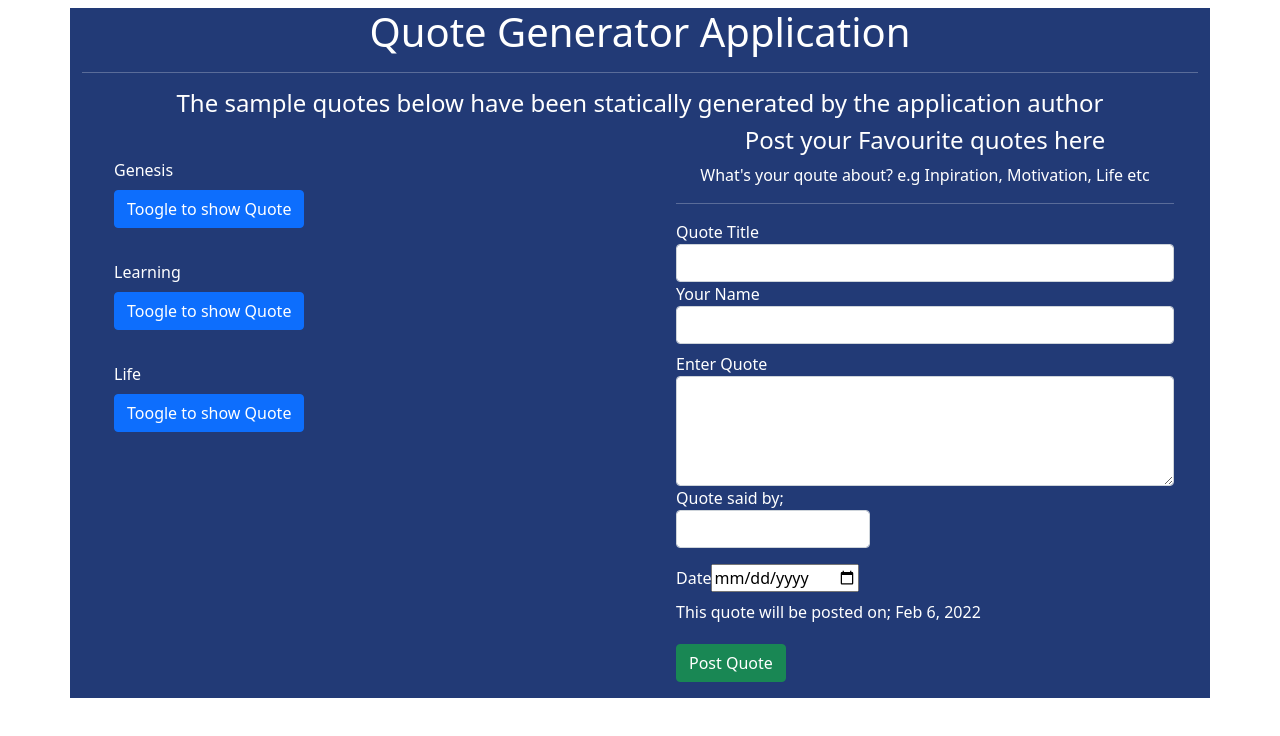
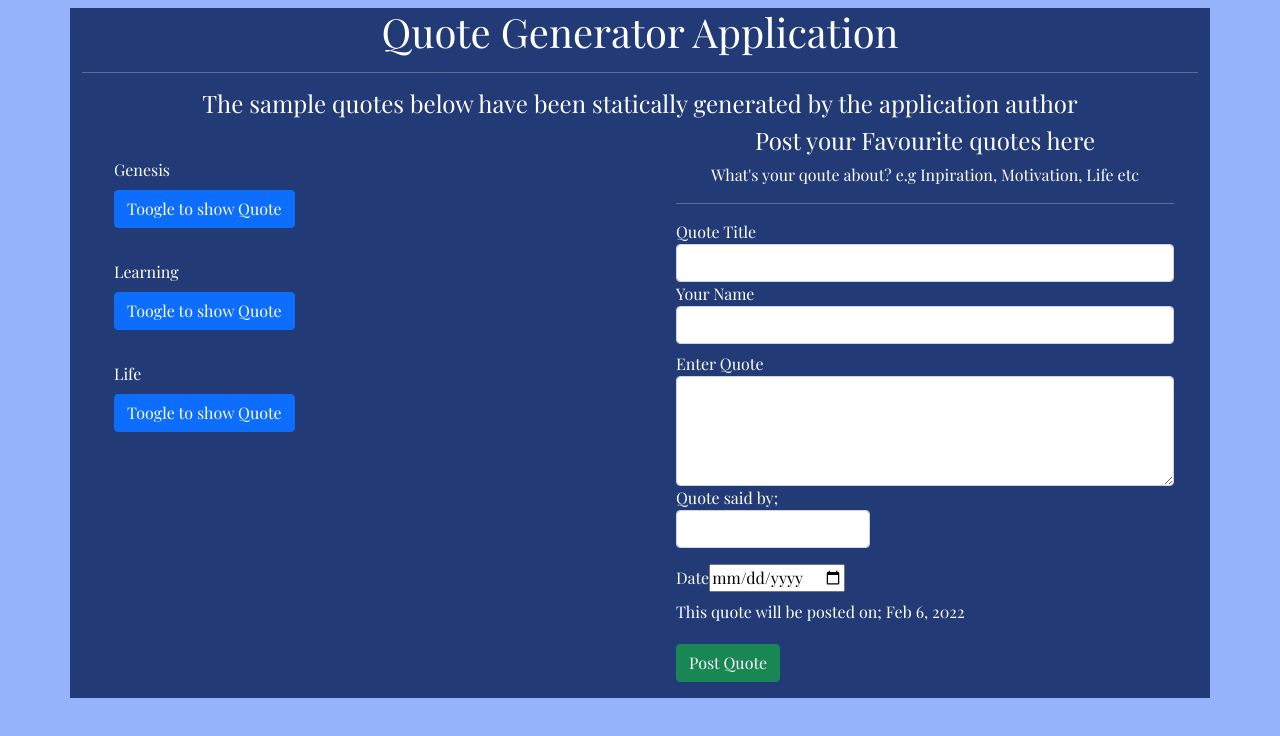
Before and after one commit to kimperria/Quote-App, an Angular app: page / in a window 1280 px wide. Shown: the top 736 px of the page. Built offline with nearby package versions, Linux system fonts and the light colour scheme.

Commit message:
reset:font styles

```diff
--- a/src/app/quote/quote.component.css
+++ b/src/app/quote/quote.component.css
@@ -1,5 +1,6 @@
 *{
     color: white;
+
 }
 .container{
     background-color: #223a76;
--- a/src/styles.css
+++ b/src/styles.css
@@ -1,2 +1,11 @@
 /* You can add global styles to this file, and also import other style files */
-@import 'bootstrap/dist/css/bootstrap.css'
+@import 'bootstrap/dist/css/bootstrap.css';
+@import url('https://fonts.googleapis.com/css2?family=Playfair+Display&display=swap');
+
+*{
+    box-sizing: border-box;
+    font-family: 'Playfair Display', serif;
+}
+body{
+    background-color: #95b2fb;
+}
```
